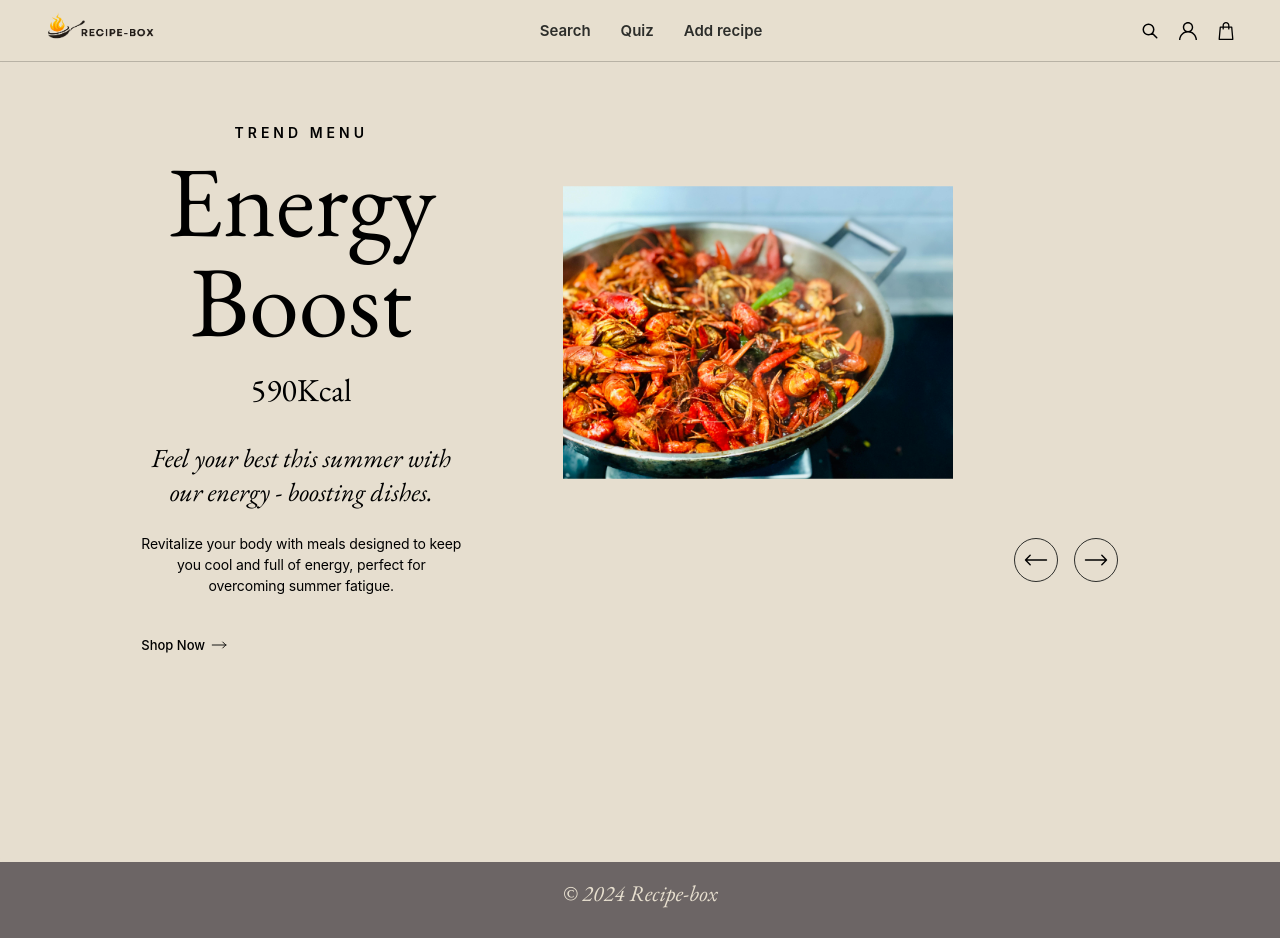
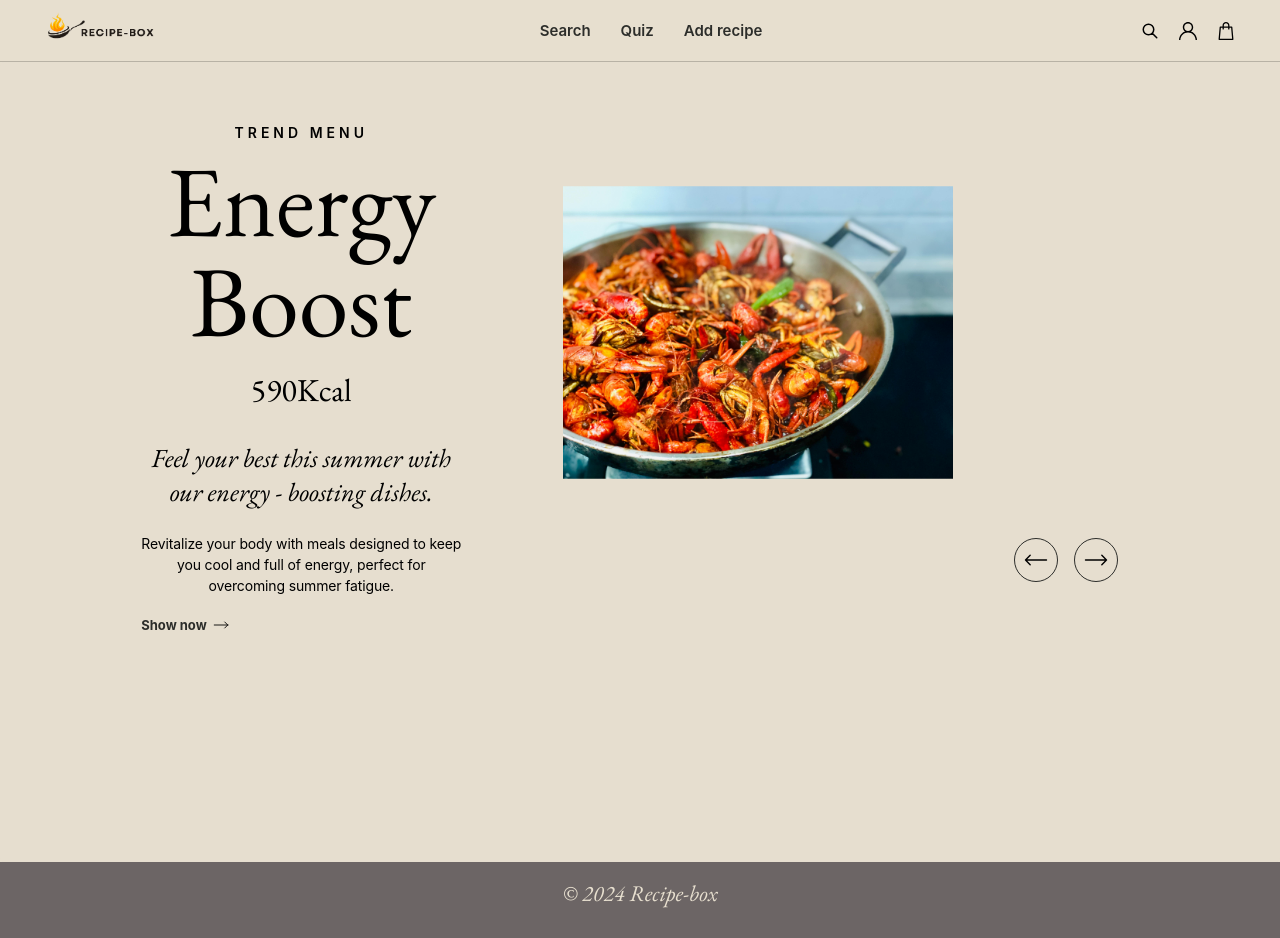
Before and after one commit to sigehiro/recipeBox, a React (Create React App) app: page / in a window 1280 px wide. Built offline with nearby package versions, Linux system fonts and the light colour scheme.

Commit message:
add link show now

```diff
--- a/src/Top.css
+++ b/src/Top.css
@@ -100,7 +100,7 @@ h3 {
 .main-content__subtitle {
     font-size: 14px;
     line-height: 1.5;
-    margin-bottom: 40px;
+    margin-bottom: 20px;
     letter-spacing: -0.01em;
     transition-delay: 0.3s;
 }
--- a/src/Top.js
+++ b/src/Top.js
@@ -4,6 +4,7 @@ import { Swiper, SwiperSlide } from 'swiper/react'
 import { Navigation, Pagination, EffectFade } from 'swiper/modules'
 import 'swiper/swiper-bundle.css'
 import Header from './Header'
+import { Link } from 'react-router-dom'
 
 const Top = () => {
     useEffect(() => {
@@ -108,7 +109,9 @@ const Top = () => {
                                         <div className="main-content__title">{slide.content}</div>
                                         <div className="main-content__subtitle">{slide.subcontent}</div>
                                         <div className="more-menu">
-                                            Shop Now
+                                            <Link to="/recipe-search">
+                                                <b>Show now</b>
+                                            </Link>
                                             <svg
                                                 fill="none"
                                                 stroke="currentColor"
```
